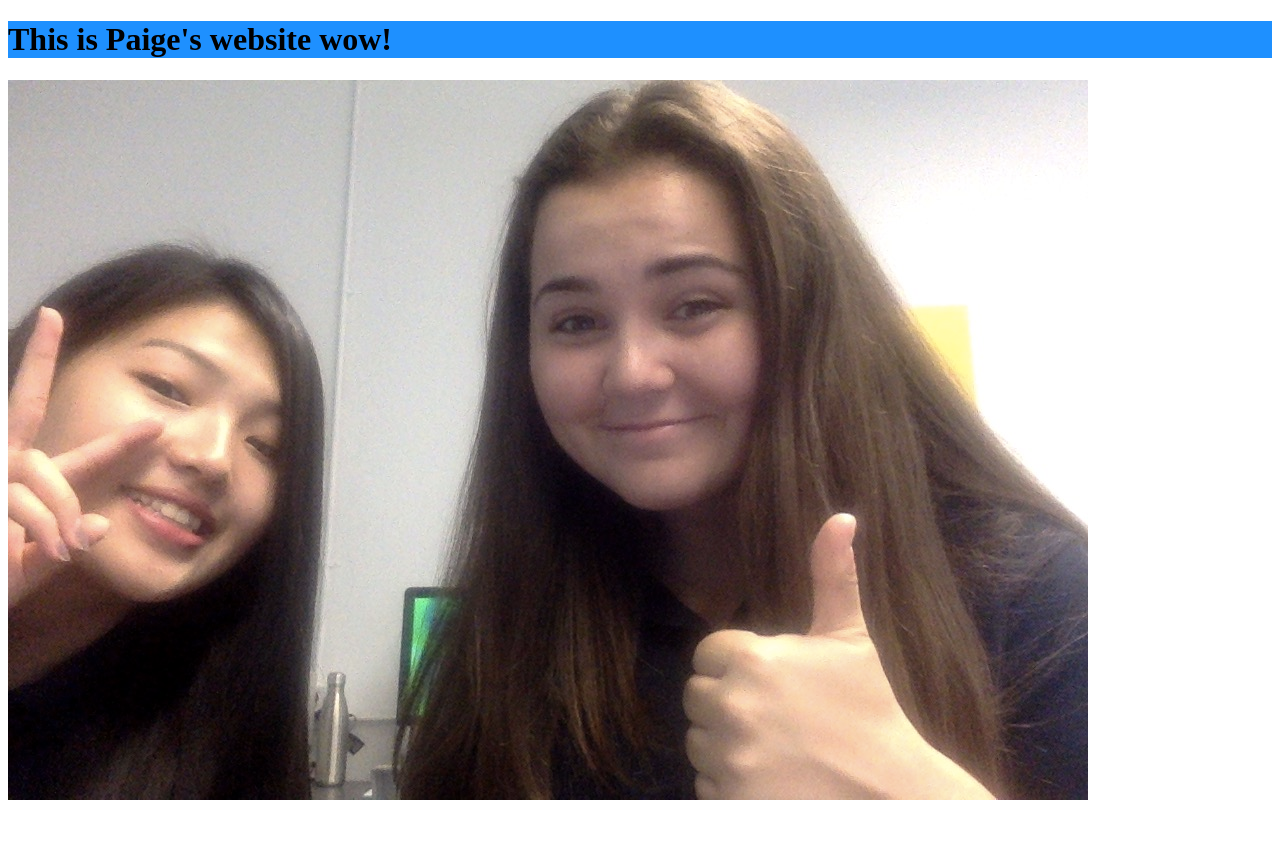
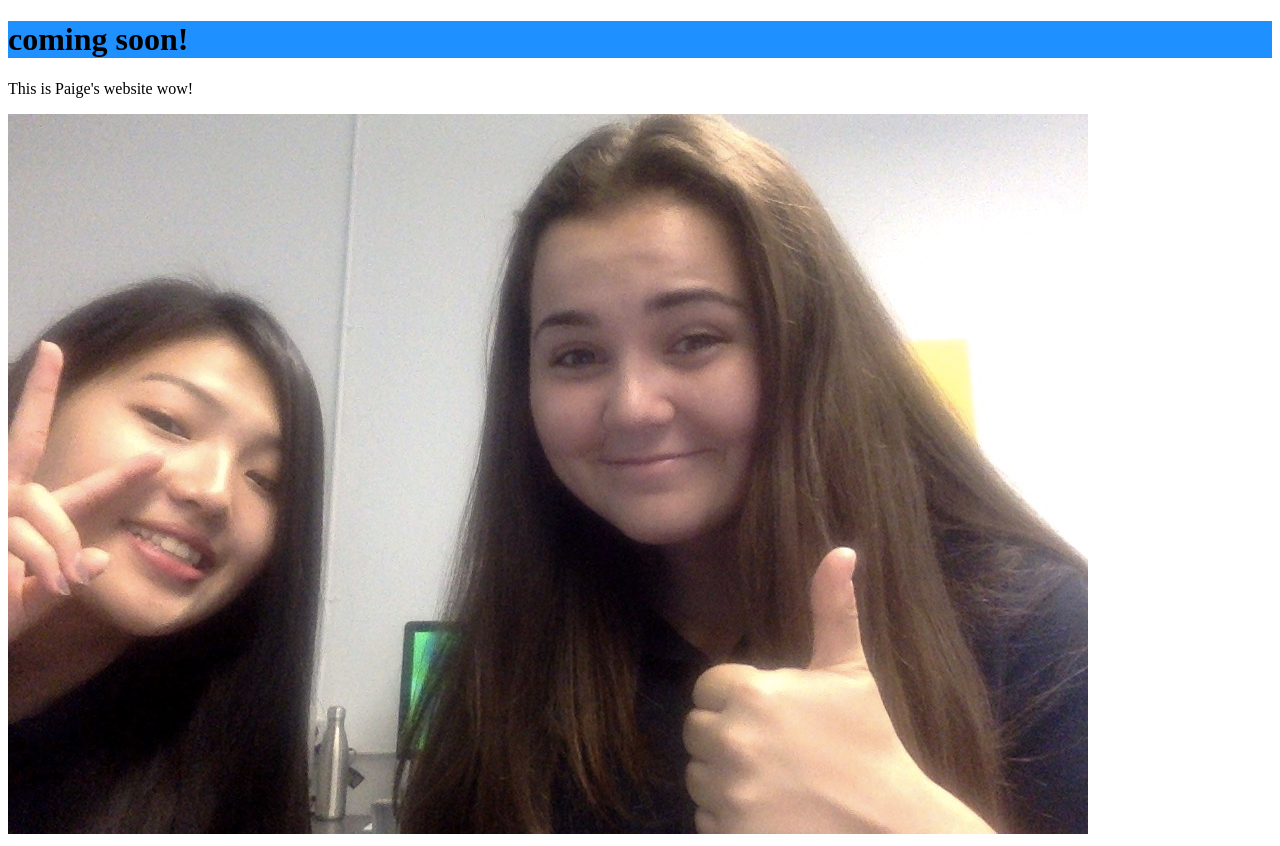
Before and after one commit to paigel2020/paigel2020.github.io, a plain HTML site: page index.html in a window 1280 px wide. Before the commit the page ends 812 px from the top, so only its background shows below. Drawn offline with Linux system fonts and the light colour scheme.

Commit message:
Update index.html

```diff
--- a/index.html
+++ b/index.html
@@ -1,6 +1,7 @@
 <!DOCTYPE html>
 <html>
 <title>Paige's website</title>
-<h1 style="background-color:DodgerBlue;">This is Paige's website wow!</h1>
+<h1 style="background-color:DodgerBlue;">coming soon!</h1>
+  <p> This is Paige's website wow! </p>
 <img src="picture.jpg" alt="cool">
 </html>
```
